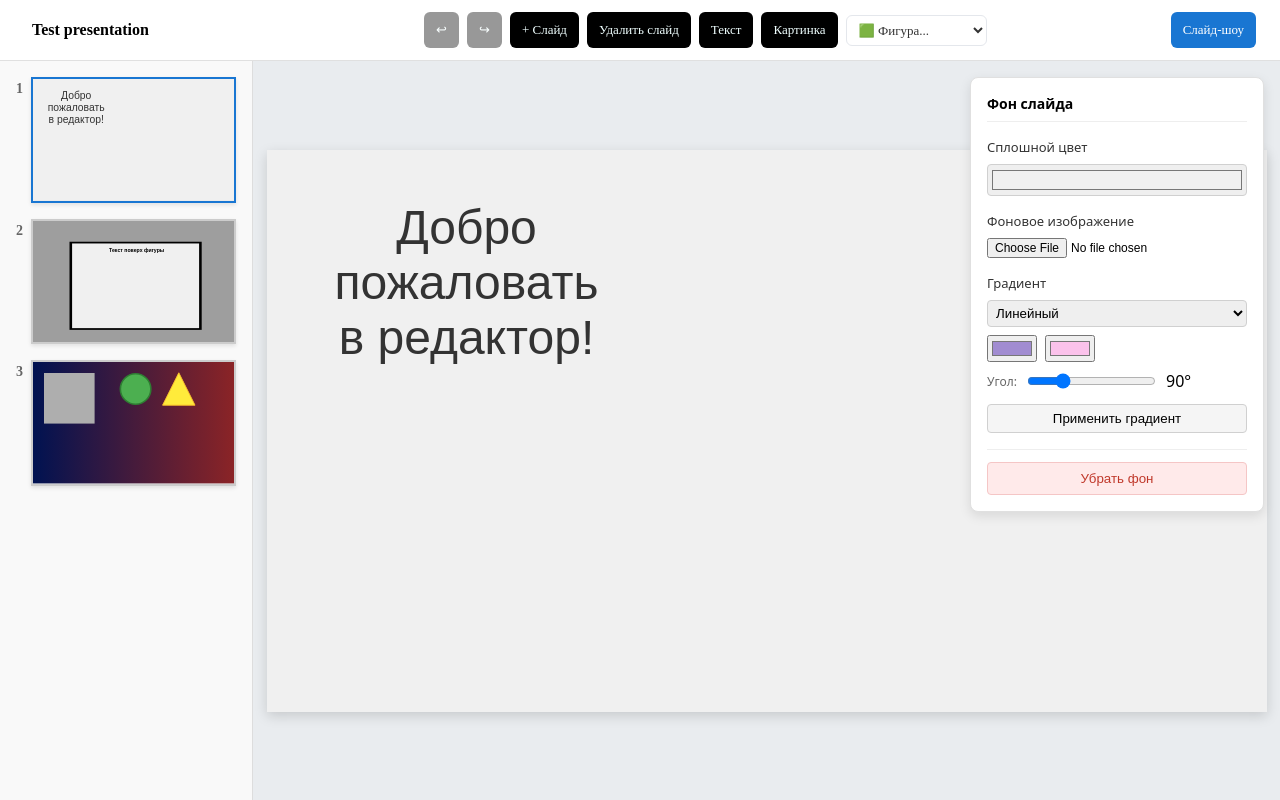
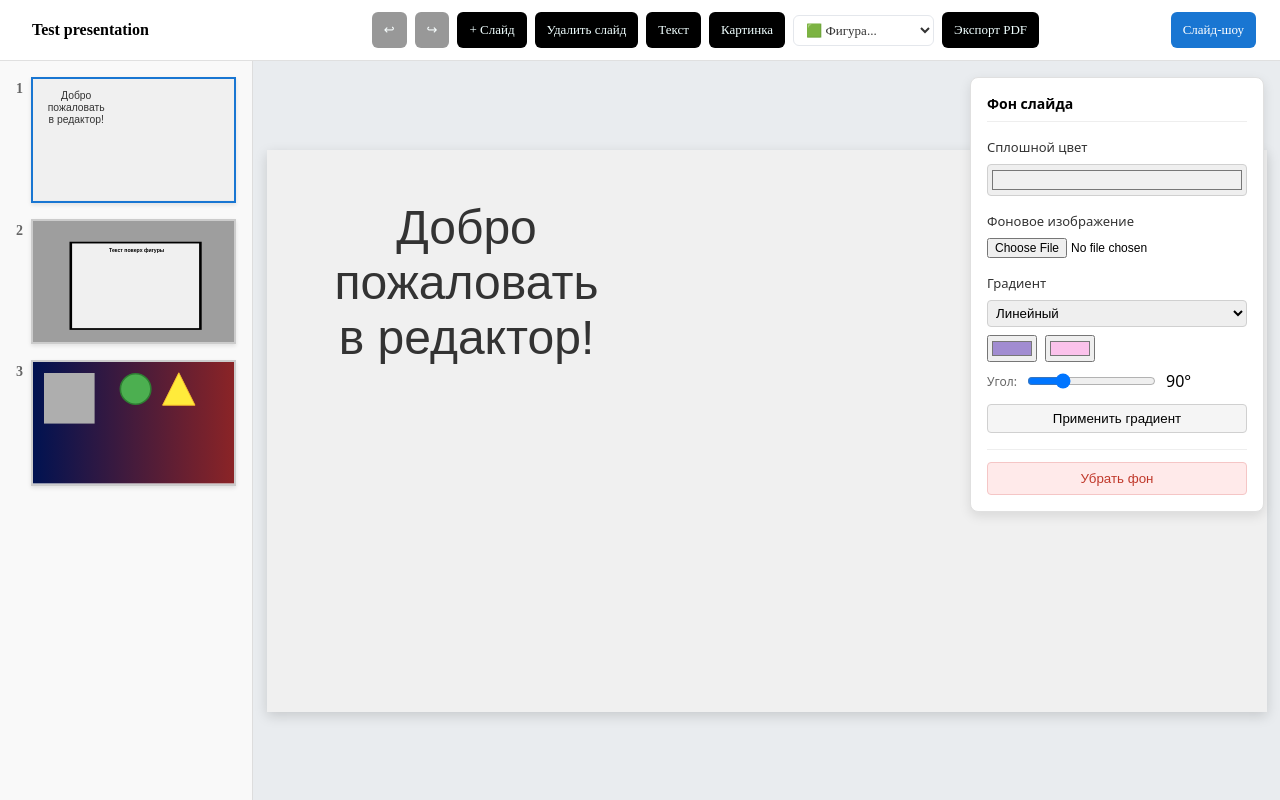
Before and after one commit to FunCodingMan/presentation-maker, a React (Vite) app: page / in a window 1280 px wide. Built offline with nearby package versions, Linux system fonts and the light colour scheme; grey boxes are pictures that could not be loaded.

Commit message:
Добавил экпорт в pdf

```diff
--- a/src/components/toolbar/Toolbar.tsx
+++ b/src/components/toolbar/Toolbar.tsx
@@ -5,11 +5,10 @@ import { updatePresentationName, addSlide, modifySlide, generateId } from '../..
 import { addTextObject, addFigureObject } from '../../model/functions/objects.js'
 import { Button } from '../common/button/Button.js'
 import { TextInput } from '../common/textInput/TextInput.js'
-import { setSlideBackgroundColor, setSlideBackgroundImage, setSlideBackgroundGradient } from '../../model/functions/slide.js'
 import styles from './Toolbar.module.css'
-import { ColorPicker } from '../colorPicker/ColorPicker.js'
 import { ShapePicker } from '../common/shapePicker/ShapePicker.js'
 import { useImageUpload } from './customHooks/useImageUpload.js'
+import { usePdfExport } from './customHooks/usePdfExport.js'
 
 type ToolbarProps = {
     presentation: Presentation
@@ -29,11 +28,12 @@ function Toolbar({
     onRedo,
 }: ToolbarProps) {
     const activeSlide = presentation.slides.find(s => s.id === activeSlideId) || presentation.slides[0]
-    const currentColor = activeSlide?.background.type === 'color' ? activeSlide.background.color : '#ffffff'
 
     const { fileInputRef, handleFileChange, chooseFile } = useImageUpload({
         activeSlideId: activeSlide?.id ?? null,
     })
+
+    const { exportToPdf, isExporting } = usePdfExport()
 
     const onNameChange = (newName: string) => {
         dispatch(modifyPresentation, {
@@ -125,6 +125,12 @@ function Toolbar({
                 <Button text="Картинка" onClick={chooseFile} />
 
                 <ShapePicker onChange={onAddFigure} />
+
+                <Button
+                    text={isExporting ? "Экспорт в PDF..." : "Экспорт PDF"}
+                    onClick={() => exportToPdf(presentation)}
+                    disabled={isExporting}
+                />
             </div>
 
             <div className={styles.rightGroup}>
--- /dev/null
+++ b/src/components/toolbar/customHooks/usePdfExport.tsx
@@ -0,0 +1,78 @@
+import React, { useCallback, useEffect, useState } from 'react'
+import { jsPDF } from 'jspdf'
+import html2canvas from 'html2canvas'
+import { createRoot } from 'react-dom/client'
+import { SlideView } from '../../slideView/SlideView.js'
+import type { Presentation } from '../../../model/types/presentation.js'
+
+function usePdfExport() {
+    const [isExporting, setIsExporting] = useState(false)
+
+    useEffect(() => {
+        const handleBeforeUnload = (e: BeforeUnloadEvent) => {
+            if (isExporting) {
+                e.preventDefault()
+                e.returnValue = ''
+            }
+        }
+        window.addEventListener('beforeunload', handleBeforeUnload)
+        return () => window.removeEventListener('beforeunload', handleBeforeUnload)
+    }, [isExporting])
+
+    const exportToPdf = useCallback(async (presentation: Presentation) => {
+        if (!presentation.slides || presentation.slides.length === 0) return
+
+        setIsExporting(true)
+        try {
+            const pdf = new jsPDF({
+                orientation: 'landscape',
+                unit: 'px',
+                format: [1000, 562]
+            })
+
+            const container = document.createElement('div')
+            container.style.position = 'absolute'
+            container.style.top = '-9999px'
+            container.style.left = '-9999px'
+            container.style.width = '1000px'
+            container.style.height = '562px'
+            document.body.appendChild(container)
+
+            const root = createRoot(container)
+
+            for (let i = 0; i < presentation.slides.length; i++) {
+                if (i > 0) pdf.addPage()
+                const slide = presentation.slides[i]
+
+                await new Promise<void>((resolve) => {
+                    root.render(<SlideView slide={slide} readonly={true} />)
+                    setTimeout(resolve, 500)
+                })
+
+                const canvas = await html2canvas(container, {
+                    scale: 2,
+                    useCORS: true,
+                    backgroundColor: '#ffffff'
+                })
+
+                const imgData = canvas.toDataURL('image/png')
+                pdf.addImage(imgData, 'PNG', 0, 0, 1000, 562)
+            }
+
+            root.unmount()
+            document.body.removeChild(container)
+
+            const fileName = presentation.name.trim() || 'presentation'
+            pdf.save(`${fileName}.pdf`)
+
+        } catch (error) {
+            console.error("Ошибка при экспорте в PDF:", error)
+        } finally {
+            setIsExporting(false)
+        }
+    }, [])
+
+    return { exportToPdf, isExporting }
+}
+
+export { usePdfExport }
--- a/src/components/workspace/customHooks/useObjectDrag.ts
+++ b/src/components/workspace/customHooks/useObjectDrag.ts
@@ -64,6 +64,8 @@ function useObjectDrag({ selectedObjectIds, activeSlideId, objects }: UseObjectD
         }
 
         setDragOffset({ dx: 0, dy: 0 })
+
+        document.body.style.cursor = 'move'
     }, [selectedObjectIds, activeSlideId, objects])
 
     useEffect(() => {
@@ -80,7 +82,11 @@ function useObjectDrag({ selectedObjectIds, activeSlideId, objects }: UseObjectD
 
         const handleMouseUp = () => {
             const { isDragging, currentDx, currentDy, initialPositions } = dragRef.current
+
+            document.body.style.cursor = ''
+
             if (!isDragging || !activeSlideId) return;
+
 
             if (Math.abs(currentDx) >= 2 || Math.abs(currentDy) >= 2) {
                 const updates: ObjectPositionUpdate[] = []
--- a/src/components/workspace/customHooks/useObjectResize.ts
+++ b/src/components/workspace/customHooks/useObjectResize.ts
@@ -56,6 +56,7 @@ function useObjectResize({selectedObjectIds, activeSlideId, objects}: UseObjectR
             currentDh: 0,
             initialSizes: initialSizes
         }
+        document.body.style.cursor = 'nwse-resize'
     }, [selectedObjectIds, activeSlideId, objects])
 
     useEffect(() => {
@@ -82,6 +83,7 @@ function useObjectResize({selectedObjectIds, activeSlideId, objects}: UseObjectR
 
         const handleMouseUp = () => {
             const { isResizing, currentDw, currentDh, initialSizes } = resizeRef.current
+            document.body.style.cursor = ''
             if(!isResizing || !activeSlideId) return
 
             const updates: ObjectSizeUpdate[] = []
```
